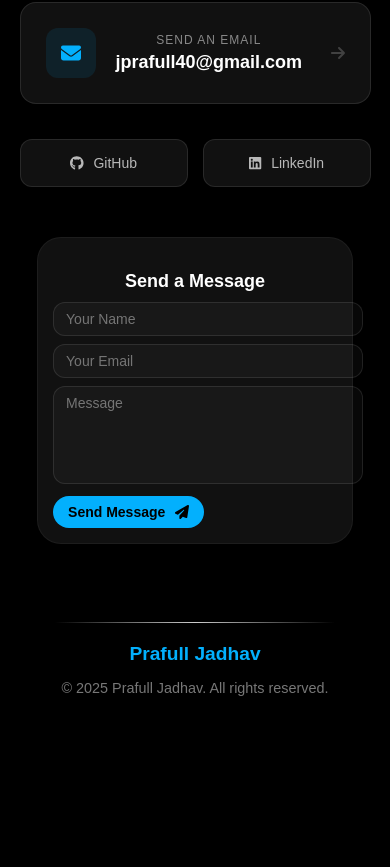
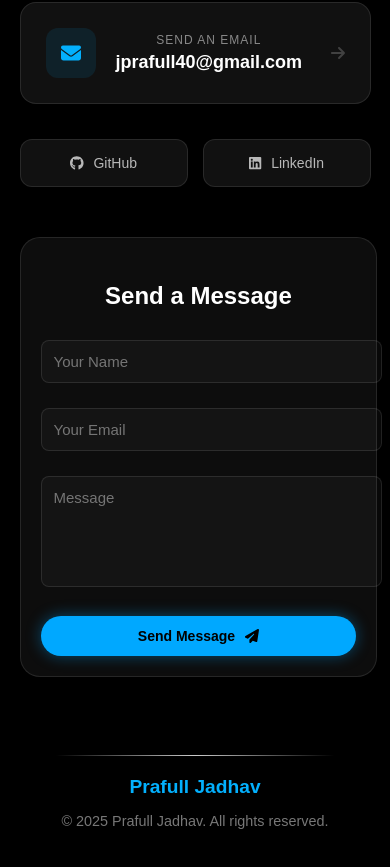
Before and after one commit to PrafullJ001/prafull-portfolio, a React (Create React App) app: page / in a window 390 px wide. Shown: the part 7708-8575 px from the top of the page. Before the commit the page ends 8498 px from the top, so only its background shows below. Built offline with nearby package versions, Linux system fonts and the light colour scheme.

Commit message:
style: compact mobile form

```diff
--- a/src/ContactForm.css
+++ b/src/ContactForm.css
@@ -304,37 +304,57 @@
 .footer_name {
   color: #03B0FD;
 }
+
+/* Mobile View Fixes */
 @media screen and (max-width: 480px) {
-    /* 1. Make the whole form container narrower */
+    /* 1. The Main Form Container */
     .modern_form {
-        padding: 15px !important;   /* Thinner inner spacing */
-        max-width: 90% !important;  /* Stops it from being too wide */
-        margin: 0 auto !important;   /* Centers it */
-        box-sizing: border-box !important;
+        padding: 20px !important;
+        width: 90% !important;
+        margin: 0 auto !important;
+        background: rgba(255, 255, 255, 0.05); /* Slight glass effect */
+        backdrop-filter: blur(10px);
+        border: 1px solid rgba(255, 255, 255, 0.1);
+        border-radius: 20px !important;
     }
 
-    /* 2. Shrink the header */
-    .form_header h3 {
-        font-size: 18px !important;
-        margin-bottom: 10px !important;
+    /* 2. Fix the Button Shadow mismatch */
+    .neon_btn {
+        width: 100% !important; /* Full width looks cleaner on mobile */
+        padding: 12px !important;
+        font-size: 14px !important;
+        background: #00a8ff; /* Your primary blue */
+        border: none;
+        color: black;
+        font-weight: bold;
+        border-radius: 50px !important; /* Rounded pill shape */
+
+        /* Fixed Shadow: Reduced spread and centered it */
+        box-shadow: 0 0 15px rgba(0, 168, 255, 0.4) !important;
+        transition: all 0.3s ease;
     }
 
-    /* 3. Make input fields and textarea smaller */
-    .input_wrapper {
-        margin-bottom: 8px !important; /* Tighter vertical spacing */
+    /* 3. Fix the Back to Top Button Shadow */
+    /* Assuming the class name is .back_to_top or similar */
+    .back_to_top_btn, .scroll-to-top {
+        bottom: 20px !important;
+        right: 20px !important;
+        width: 45px !important;
+        height: 45px !important;
+
+        /* Centered subtle glow */
+        box-shadow: 0 0 15px rgba(0, 168, 255, 0.3) !important;
+        background: #1a1a1a !important;
+        border: 1px solid rgba(0, 168, 255, 0.5) !important;
     }
 
+    /* 4. Adjust Input Fields for better mobile feel */
     .input_wrapper input,
     .input_wrapper textarea {
-        padding: 8px 12px !important; /* Smaller height for boxes */
-        font-size: 14px !important;    /* Smaller text */
-    }
-
-    /* 4. Make the send button smaller */
-    .neon_btn {
-        padding: 8px 15px !important;
-        font-size: 14px !important;
-        width: auto !important; /* Don't make it full width if you want it small */
-        margin-top: 5px !important;
+        background: rgba(255, 255, 255, 0.03) !important;
+        border: 1px solid rgba(255, 255, 255, 0.1) !important;
+        padding: 12px !important;
+        border-radius: 8px !important;
+        color: #fff !important;
     }
 }
```
